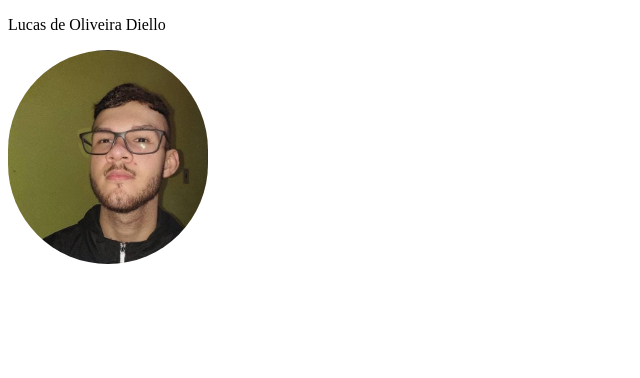
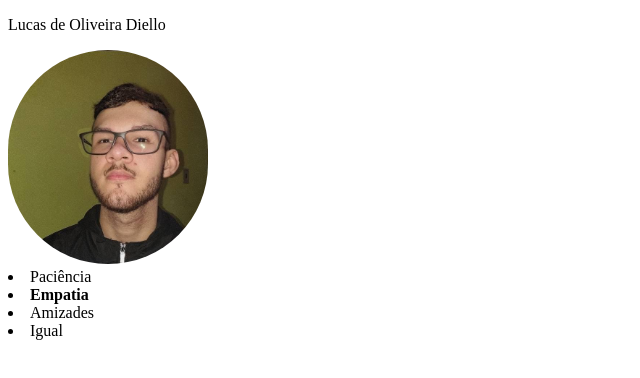
Before and after one commit to LucasDiello/LucasDiello.github.io, a plain HTML site: page index.html in a window 1280 px wide. Shown: the whole page, without its empty margins (0-640 px from the left). Drawn offline with Linux system fonts and the light colour scheme.

Commit message:
lista com skill softs

```diff
--- a/index.html
+++ b/index.html
@@ -11,6 +11,12 @@
 <div class="foto-lucas">
 <img style="border-radius:100px;" src="/90b172a7-b3c4-467a-a5fc-35fc74ac1077.jpeg" width="200px" alt="">
 </div>
+<lo>
+    <li>Paciência</li>
+    <li><strong>Empatia</strong></li>
+    <li>Amizades</li>
+    <li>Igual</li>
+</lo>
 
 </body>
 </html>
```
